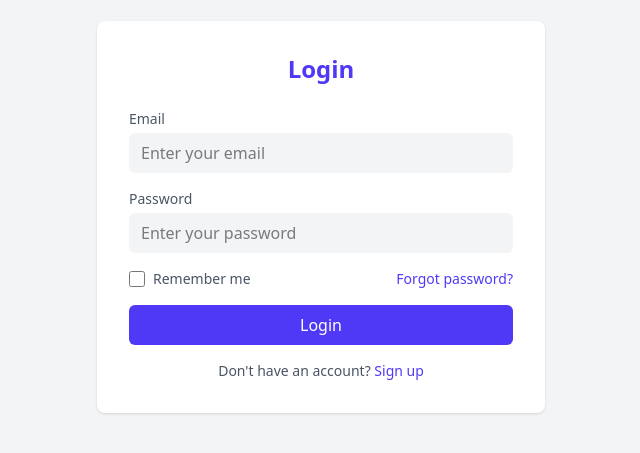
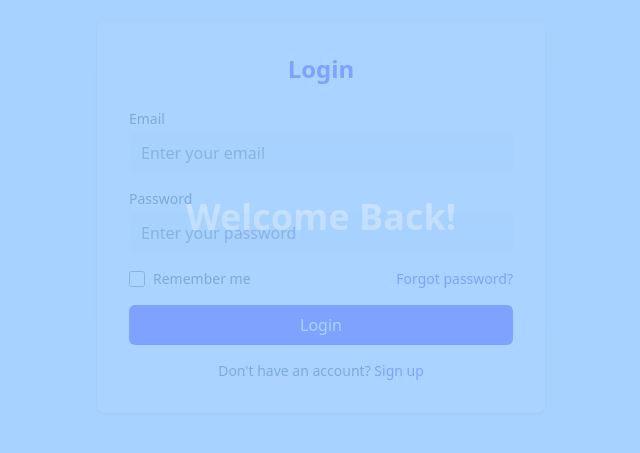
Before and after one commit to RumeshKumara/ACPT, a plain HTML site: page day-7/Tailwind/index.html in a window 1280 px wide. Shown: the part 183-636 px from the top of the page, without its empty margins (319-959 px from the left). Drawn offline with nearby package versions, Linux system fonts and the light colour scheme.

Commit message:
commit test

```diff
--- a/day-7/Tailwind/index.html
+++ b/day-7/Tailwind/index.html
@@ -65,6 +65,14 @@
           <a href="#" class="text-indigo-600 hover:underline">Sign up</a>
         </p>
       </div>
+      <div class="absolute top-0 left-0 w-full h-full bg-blue-300 opacity-50">
+        <div class="flex items-center justify-center h-full">
+          <h1 class="text-4xl font-bold text-white">Welcome Back!</h1>
+        </div>
+      </div>
+      <div
+        class="absolute top-0 left-0 w-full h-full bg-blue-300 opacity-50"
+      ></div>
     </div>
   </body>
 </html>
```
